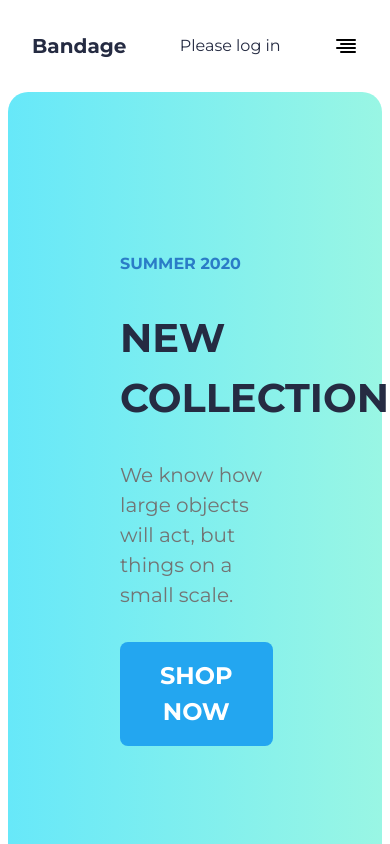
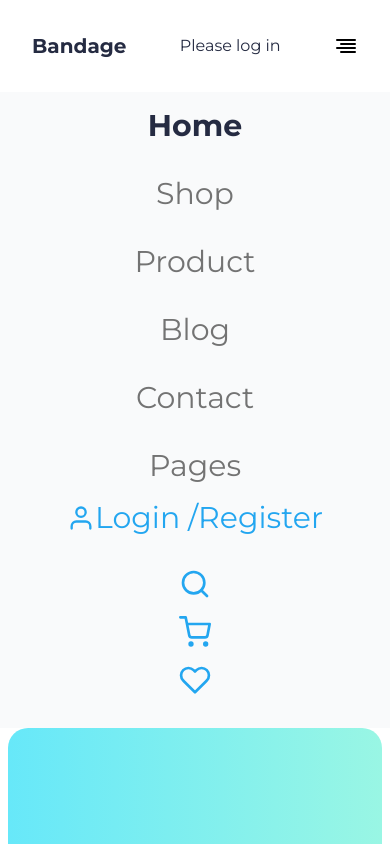
Before and after one commit to hediye-ersan/Trend-Kod, a React (Vite) app: page / in a window 390 px wide. Shown: the top 844 px of the page. Built offline with nearby package versions, Linux system fonts and the light colour scheme; a web font is replaced by a local one.

Commit message:
Hamburger menüyü default olarak açık yapar

```diff
--- a/src/layout/Header.jsx
+++ b/src/layout/Header.jsx
@@ -7,7 +7,7 @@ import { logoutUser } from '../actions/userAction';
 
 const Navbar = () => {
 
-    const [isMenuOpen, setIsMenuOpen] = useState(false); // Menü durumu
+    const [isMenuOpen, setIsMenuOpen] = useState(true); // Menü durumu
     const history = useHistory(); // Yönlendirme için kullanılır
     const dispatch = useDispatch();
     const user = useSelector((state) => state.user.user);
@@ -74,10 +74,10 @@ const Navbar = () => {
                         </li>
                         <li>
                             <button
-                                onClick={() => handleNavigation('/About')}
+                                onClick={() => handleNavigation('/productdetails')}
                                 className="text-secondText"
                             >
-                                About
+                                Product
                             </button>
                         </li><li>
                             <button
```
